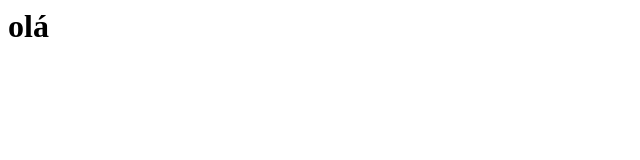
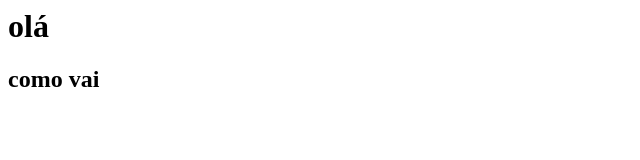
Before and after one commit to dossantosaraujojhonwesley-create/novo-projeto, a plain HTML site: page index.html in a window 1280 px wide. Shown: the whole page, without its empty margins (0-640 px from the left). Drawn offline with Linux system fonts and the light colour scheme.

Commit message:
como vai

```diff
--- a/index.html
+++ b/index.html
@@ -1 +1,3 @@
 <h1> olá </h1>
+
+<h2> como vai </h2>
```
